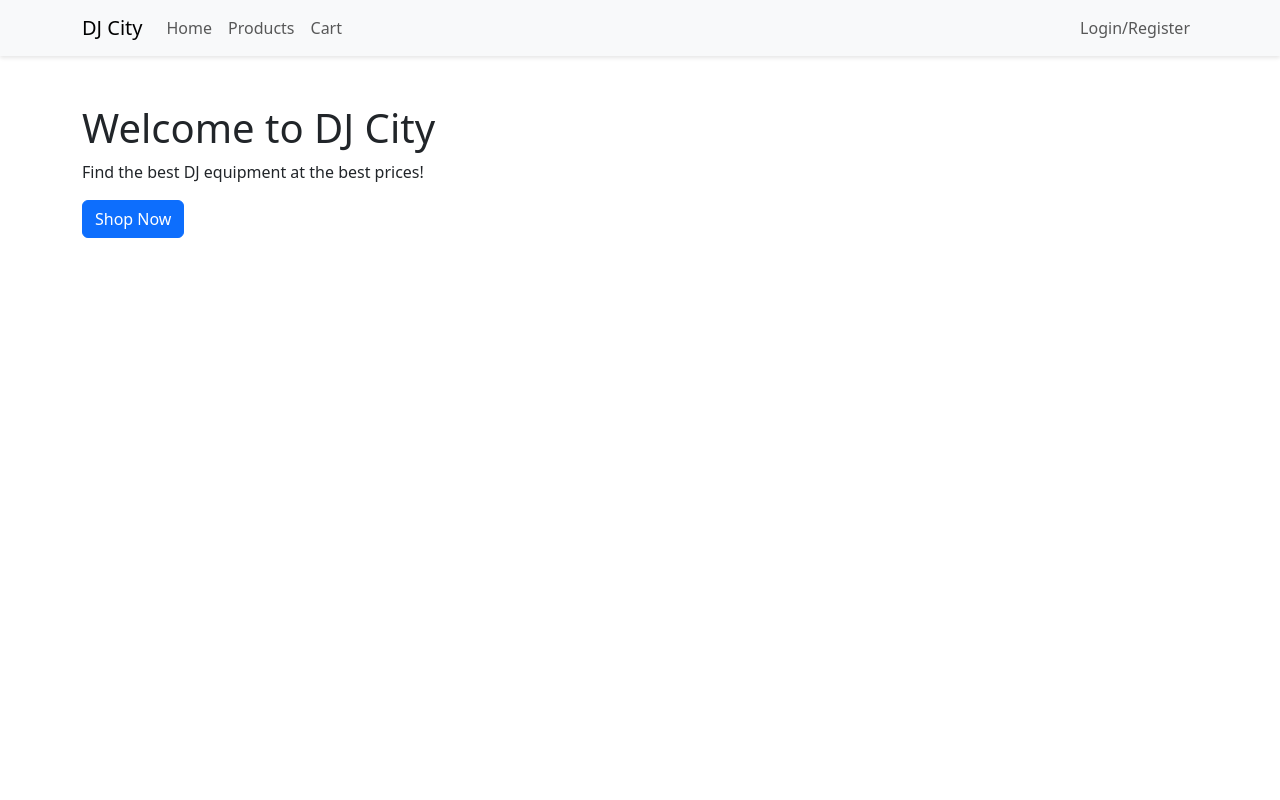
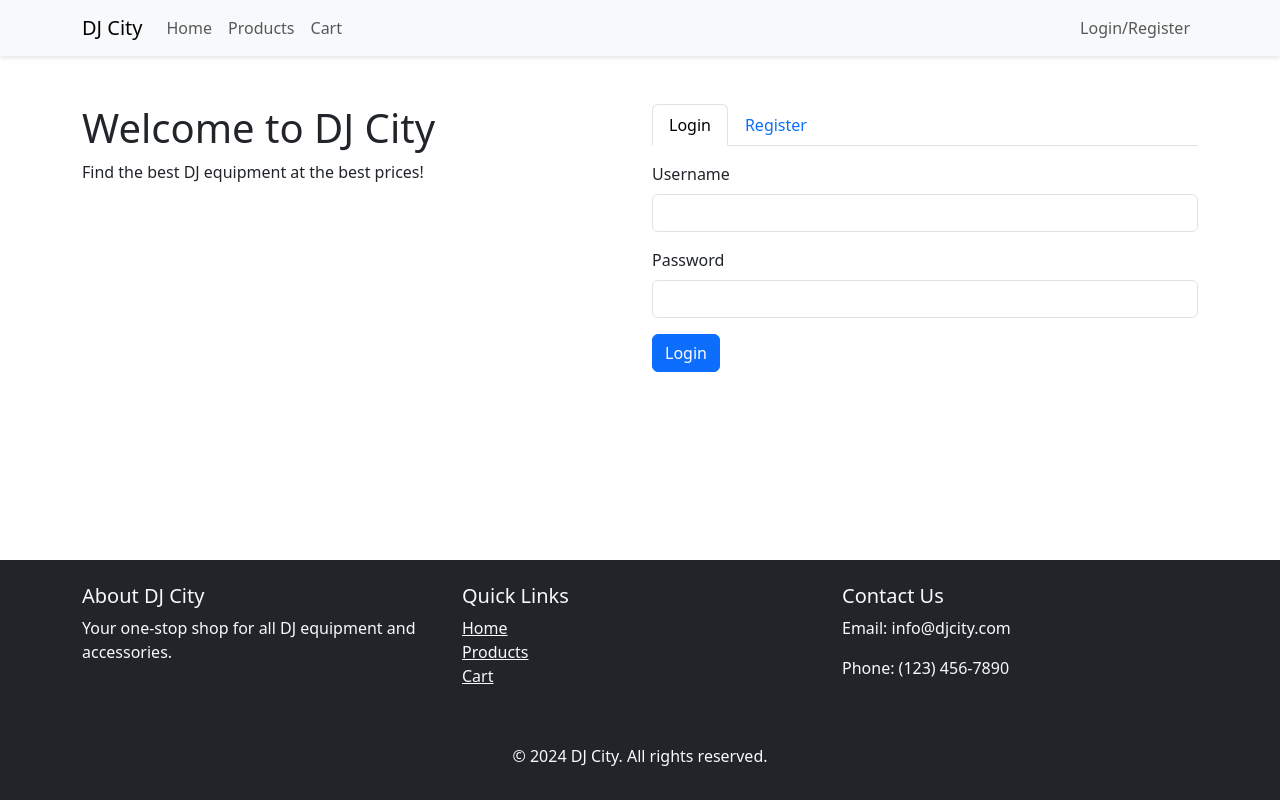
Before and after one commit to JLamour28/online-store, a React (Create React App) app: page / in a window 1280 px wide. Built offline with nearby package versions, Linux system fonts and the light colour scheme.

Commit message:
Fix login/register forms, add footer component

```diff
--- a/src/App.js
+++ b/src/App.js
@@ -3,10 +3,10 @@ import { BrowserRouter as Router, Route, Routes } from 'react-router-dom';
 import { Provider } from 'react-redux';
 import store from './redux/store';
 import Header from './components/Header';
+import Footer from './components/Footer';
 import LandingPage from './pages/LandingPage';
 import ProductPage from './pages/ProductPage';
 import CartPage from './pages/CartPage';
-import AuthPage from './pages/AuthPage';
 import './styles/custom.css';
 import 'bootstrap/dist/css/bootstrap.min.css';
 
@@ -16,16 +16,19 @@ function App() {
     <Provider store={store}>
       {/* Set up routing */}
       <Router>
-        <div className="App">
+        <div className="App d-flex flex-column min-vh-100">
           {/* Header component is outside Routes to appear on all pages */}
           <Header />
+          <main className="flex-grow-1">
             <Routes>
               {/* Define routes for different pages */}
               <Route path="/" element={<LandingPage />} />
               <Route path="/products" element={<ProductPage />} />
               <Route path="/cart" element={<CartPage />} />
-            <Route path="/auth" element={<AuthPage />} />
             </Routes>
+          </main>
+          {/* Footer component */}
+          <Footer />
         </div>
       </Router>
     </Provider>
--- /dev/null
+++ b/src/components/Footer.js
@@ -0,0 +1,37 @@
+import React from 'react';
+import { Container, Row, Col } from 'react-bootstrap';
+
+const Footer = () => {
+  return (
+    <footer className="bg-dark text-light mt-5">
+      <Container>
+        <Row className="py-4">
+          <Col md={4}>
+            <h5>About DJ City</h5>
+            <p>Your one-stop shop for all DJ equipment and accessories.</p>
+          </Col>
+          <Col md={4}>
+            <h5>Quick Links</h5>
+            <ul className="list-unstyled">
+              <li><a href="/" className="text-light">Home</a></li>
+              <li><a href="/products" className="text-light">Products</a></li>
+              <li><a href="/cart" className="text-light">Cart</a></li>
+            </ul>
+          </Col>
+          <Col md={4}>
+            <h5>Contact Us</h5>
+            <p>Email: info@djcity.com</p>
+            <p>Phone: (123) 456-7890</p>
+          </Col>
+        </Row>
+        <Row>
+          <Col className="text-center py-3">
+            <p>&copy; {new Date().getFullYear()} DJ City. All rights reserved.</p>
+          </Col>
+        </Row>
+      </Container>
+    </footer>
+  );
+};
+
+export default Footer;
--- a/src/components/Header.js
+++ b/src/components/Header.js
@@ -1,23 +1,27 @@
 import React from 'react';
-import { Navbar, Nav, Container } from 'react-bootstrap';
+import { Navbar, Nav, Container, Badge } from 'react-bootstrap';
 import { Link } from 'react-router-dom';
 import { useSelector, useDispatch } from 'react-redux';
 import { logoutUser } from '../redux/actions';
 
 const Header = () => {
-  // Get user state from Redux store
+  // Get user and cart information from Redux store
   const { username, isLoggedIn } = useSelector(state => state.user);
+  const cartItems = useSelector(state => state.cart.items);
   const dispatch = useDispatch();
 
-  // Handler for user logout
+  // Handle user logout
   const handleLogout = () => {
     dispatch(logoutUser());
   };
 
+  // Calculate total number of items in cart
+  const cartItemCount = cartItems.reduce((total, item) => total + item.quantity, 0);
+
   return (
     <Navbar bg="light" expand="lg">
       <Container>
-        {/* Brand logo/name */}
+        {/* Brand logo */}
         <Navbar.Brand as={Link} to="/">DJ City</Navbar.Brand>
         <Navbar.Toggle aria-controls="basic-navbar-nav" />
         <Navbar.Collapse id="basic-navbar-nav">
@@ -25,7 +29,15 @@ const Header = () => {
           <Nav className="me-auto">
             <Nav.Link as={Link} to="/">Home</Nav.Link>
             <Nav.Link as={Link} to="/products">Products</Nav.Link>
-            <Nav.Link as={Link} to="/cart">Cart</Nav.Link>
+            <Nav.Link as={Link} to="/cart">
+              Cart
+              {/* Cart notification badge */}
+              {cartItemCount > 0 && (
+                <Badge bg="danger" pill className="ms-1">
+                  {cartItemCount}
+                </Badge>
+              )}
+            </Nav.Link>
           </Nav>
           {/* User authentication section */}
           <Nav>
@@ -35,7 +47,7 @@ const Header = () => {
                 <Nav.Link onClick={handleLogout}>Logout</Nav.Link>
               </>
             ) : (
-              <Nav.Link as={Link} to="/auth">Login/Register</Nav.Link>
+              <Nav.Link as={Link} to="/">Login/Register</Nav.Link>
             )}
           </Nav>
         </Navbar.Collapse>
--- a/src/pages/LandingPage.js
+++ b/src/pages/LandingPage.js
@@ -1,15 +1,97 @@
-import React from 'react';
-import { Container, Row, Col, Button } from 'react-bootstrap';
-import { Link } from 'react-router-dom';
+import React, { useState } from 'react';
+import { Container, Row, Col, Form, Button, Tabs, Tab } from 'react-bootstrap';
+import { useDispatch, useSelector } from 'react-redux';
+import { loginUser, registerUser } from '../redux/actions';
 
 const LandingPage = () => {
+  // State to manage active tab
+  const [key, setKey] = useState('login');
+  const dispatch = useDispatch();
+  // Get login status from Redux store
+  const isLoggedIn = useSelector(state => state.user.isLoggedIn);
+
+  // Handle login form submission
+  const handleLogin = (e) => {
+    e.preventDefault();
+    const username = e.target.username.value;
+    const password = e.target.password.value;
+    dispatch(loginUser({ username, password }));
+  };
+
+  // Handle register form submission
+  const handleRegister = (e) => {
+    e.preventDefault();
+    const userData = {
+      firstName: e.target.firstName.value,
+      surname: e.target.surname.value,
+      username: e.target.username.value,
+      email: e.target.email.value,
+      password: e.target.password.value,
+    };
+    dispatch(registerUser(userData));
+  };
+
   return (
     <Container className="mt-5">
       <Row>
-        <Col>
+        <Col md={6}>
           <h1>Welcome to DJ City</h1>
           <p>Find the best DJ equipment at the best prices!</p>
-          <Button as={Link} to="/products" variant="primary">Shop Now</Button>
+        </Col>
+        <Col md={6}>
+          {!isLoggedIn ? (
+            <Tabs
+              id="login-register-tabs"
+              activeKey={key}
+              onSelect={(k) => setKey(k)}
+              className="mb-3"
+            >
+              <Tab eventKey="login" title="Login">
+                <Form onSubmit={handleLogin}>
+                  <Form.Group className="mb-3">
+                    <Form.Label>Username</Form.Label>
+                    <Form.Control type="text" name="username" required />
+                  </Form.Group>
+                  <Form.Group className="mb-3">
+                    <Form.Label>Password</Form.Label>
+                    <Form.Control type="password" name="password" required />
+                  </Form.Group>
+                  <Button variant="primary" type="submit">
+                    Login
+                  </Button>
+                </Form>
+              </Tab>
+              <Tab eventKey="register" title="Register">
+                <Form onSubmit={handleRegister}>
+                  <Form.Group className="mb-3">
+                    <Form.Label>First Name</Form.Label>
+                    <Form.Control type="text" name="firstName" required />
+                  </Form.Group>
+                  <Form.Group className="mb-3">
+                    <Form.Label>Surname</Form.Label>
+                    <Form.Control type="text" name="surname" required />
+                  </Form.Group>
+                  <Form.Group className="mb-3">
+                    <Form.Label>Username</Form.Label>
+                    <Form.Control type="text" name="username" required />
+                  </Form.Group>
+                  <Form.Group className="mb-3">
+                    <Form.Label>Email</Form.Label>
+                    <Form.Control type="email" name="email" required />
+                  </Form.Group>
+                  <Form.Group className="mb-3">
+                    <Form.Label>Password</Form.Label>
+                    <Form.Control type="password" name="password" required />
+                  </Form.Group>
+                  <Button variant="primary" type="submit">
+                    Register
+                  </Button>
+                </Form>
+              </Tab>
+            </Tabs>
+          ) : (
+            <h2>Welcome back! Start shopping now.</h2>
+          )}
         </Col>
       </Row>
     </Container>
--- a/src/redux/actions.js
+++ b/src/redux/actions.js
@@ -1,29 +1,26 @@
-// User actions
+// actions.js
+// Action types
+export const LOGIN_USER = 'LOGIN_USER';
 export const REGISTER_USER = 'REGISTER_USER';
-export const LOGIN_USER = 'LOGIN_USER';
 export const LOGOUT_USER = 'LOGOUT_USER';
-
-// Cart actions
 export const ADD_TO_CART = 'ADD_TO_CART';
 export const REMOVE_FROM_CART = 'REMOVE_FROM_CART';
-export const SET_SHIPPING_METHOD = 'SET_SHIPPING_METHOD';
 
-// User action creators
+// Action creators
+export const loginUser = (userData) => ({
+  type: LOGIN_USER,
+  payload: userData
+});
+
 export const registerUser = (userData) => ({
   type: REGISTER_USER,
   payload: userData
-});
-
-export const loginUser = (username) => ({
-  type: LOGIN_USER,
-  payload: username
 });
 
 export const logoutUser = () => ({
   type: LOGOUT_USER
 });
 
-// Cart action creators
 export const addToCart = (product) => ({
   type: ADD_TO_CART,
   payload: product
@@ -33,8 +30,3 @@ export const removeFromCart = (productId) => ({
   type: REMOVE_FROM_CART,
   payload: productId
 });
-
-export const setShippingMethod = (method) => ({
-  type: SET_SHIPPING_METHOD,
-  payload: method
-});
--- a/src/redux/reducers.js
+++ b/src/redux/reducers.js
@@ -1,34 +1,27 @@
+// reducers.js
 import { combineReducers } from 'redux';
 import {
+  LOGIN_USER,
   REGISTER_USER,
-  LOGIN_USER,
   LOGOUT_USER,
   ADD_TO_CART,
-  REMOVE_FROM_CART,
-  SET_SHIPPING_METHOD
+  REMOVE_FROM_CART
 } from './actions';
 
-// User reducer
+// Initial state for user
 const initialUserState = {
-  firstName: '',
-  surname: '',
   username: '',
-  email: '',
   isLoggedIn: false
 };
 
+// User reducer
 const userReducer = (state = initialUserState, action) => {
   switch (action.type) {
+    case LOGIN_USER:
     case REGISTER_USER:
       return {
         ...state,
-        ...action.payload,
-        isLoggedIn: true
-      };
-    case LOGIN_USER:
-      return {
-        ...state,
-        username: action.payload,
+        username: action.payload.username,
         isLoggedIn: true
       };
     case LOGOUT_USER:
@@ -38,41 +31,45 @@ const userReducer = (state = initialUserState, action) => {
   }
 };
 
-// Cart reducer
+// Initial state for cart
 const initialCartState = {
-  items: [],
-  shippingMethod: 'standard'
+  items: []
 };
 
+// Cart reducer
 const cartReducer = (state = initialCartState, action) => {
   switch (action.type) {
     case ADD_TO_CART:
-      const existingItemIndex = state.items.findIndex(item => item.id === action.payload.id);
-      if (existingItemIndex >= 0) {
-        const newItems = [...state.items];
-        newItems[existingItemIndex] = {
-          ...newItems[existingItemIndex],
-          quantity: newItems[existingItemIndex].quantity + 1
+      const existingItem = state.items.find(item => item.id === action.payload.id);
+      if (existingItem) {
+        // If item exists, increase quantity
+        return {
+          ...state,
+          items: state.items.map(item =>
+            item.id === action.payload.id
+              ? { ...item, quantity: item.quantity + 1 }
+              : item
+          )
         };
-        return { ...state, items: newItems };
       } else {
-        return { ...state, items: [...state.items, { ...action.payload, quantity: 1 }] };
+        // If item doesn't exist, add it to cart
+        return {
+          ...state,
+          items: [...state.items, { ...action.payload, quantity: 1 }]
+        };
       }
     case REMOVE_FROM_CART:
+      // Remove item from cart
       return {
         ...state,
         items: state.items.filter(item => item.id !== action.payload)
-      };
-    case SET_SHIPPING_METHOD:
-      return {
-        ...state,
-        shippingMethod: action.payload
       };
     default:
       return state;
   }
 };
 
+// Combine reducers
 const rootReducer = combineReducers({
   user: userReducer,
   cart: cartReducer
--- a/src/styles/custom.css
+++ b/src/styles/custom.css
@@ -41,10 +41,14 @@ body {
   font-size: 1.5rem;
 }
 
-/* Footer styling */
-.footer {
-  background-color: #343a40;
-  color: white;
-  padding: 20px 0;
-  margin-top: 40px;
+.min-vh-100 {
+  min-height: 100vh;
 }
+
+.flex-grow-1 {
+  flex-grow: 1;
+}
+
+footer {
+  margin-top: auto;
+}
```
Lines whose indentation alone changed are shown as unchanged.
